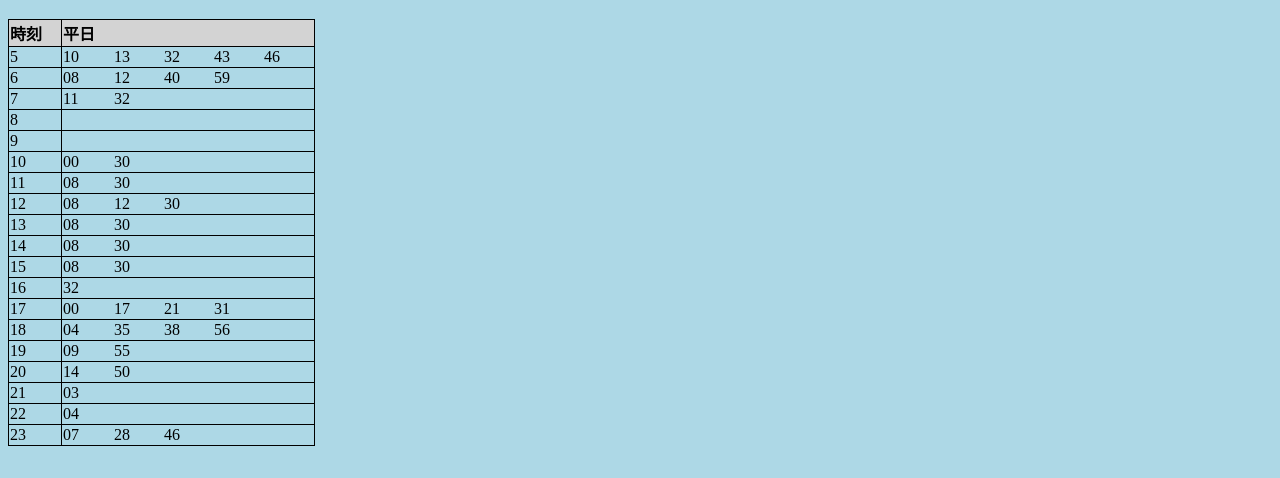
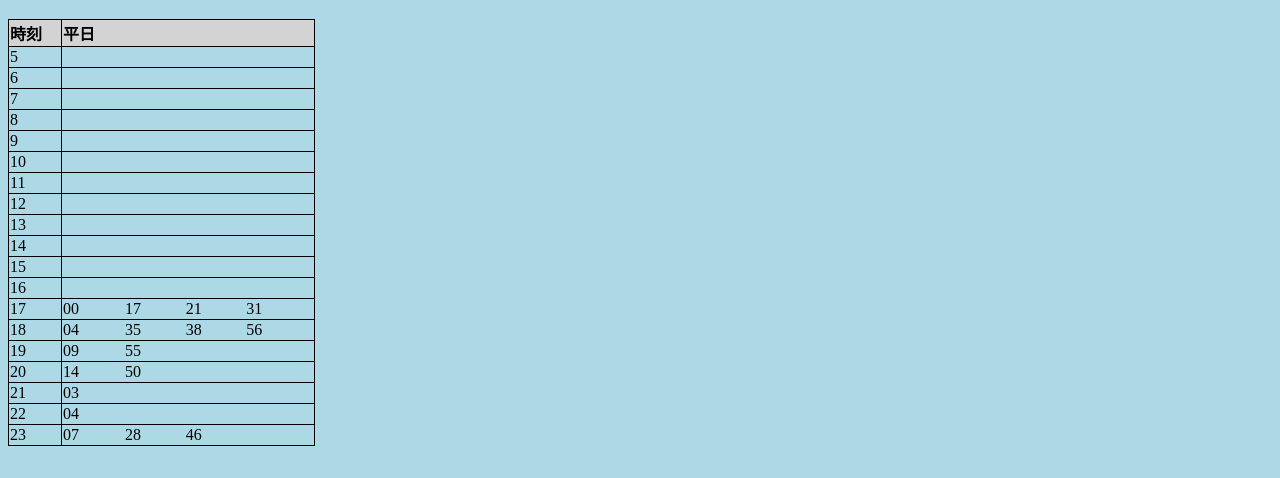
Before and after one commit to tatsuichi/tatsuichi.github.io, a plain HTML site: page index.html in a window 1280 px wide. Shown: the part 72-550 px from the top of the page. Drawn offline with Linux system fonts and the light colour scheme; no server answers.

Commit message:
Update index.html

```diff
--- a/index.html
+++ b/index.html
@@ -15,24 +15,24 @@
         </tr>
         <tr>
           <td class="hour">5</td>
-          <td class="min_other">10</td>
-          <td class="min_other">13</td>
-          <td class="min_other">32</td>
-          <td class="min_other">43</td>
-          <td class="min_right">46</td>
+          <td class="min_other"></td>
+          <td class="min_other"></td>
+          <td class="min_other"></td>
+          <td class="min_other"></td>
+          <td class="min_right"></td>
         </tr>
         <tr>
           <td class="hour">6</td>
-          <td class="min_other">08</td>
-          <td class="min_other">12</td>
-          <td class="min_other">40</td>
-          <td class="min_other">59</td>
+          <td class="min_other"></td>
+          <td class="min_other"></td>
+          <td class="min_other"></td>
+          <td class="min_other"></td>
           <td class="min_right"></td>
         </tr>
         <tr>
           <td class="hour">7</td>
-          <td class="min_other">11</td>
-          <td class="min_other">32</td>
+          <td class="min_other"></td>
+          <td class="min_other"></td>
           <td class="min_other"></td>
           <td class="min_other"></td>
           <td class="min_right"></td>
@@ -55,55 +55,55 @@
         </tr>
         <tr>
           <td class="hour">10</td>
-          <td class="min_other">00</td>
-          <td class="min_other">30</td>
+          <td class="min_other"></td>
+          <td class="min_other"></td>
           <td class="min_other"></td>
           <td class="min_other"></td>
           <td class="min_right"></td>
         </tr>
         <tr>
           <td class="hour">11</td>
-          <td class="min_other">08</td>
-          <td class="min_other">30</td>
+          <td class="min_other"></td>
+          <td class="min_other"></td>
           <td class="min_other"></td>
           <td class="min_other"></td>
           <td class="min_right"></td>
         </tr>
         <tr>
           <td class="hour">12</td>
-          <td class="min_other">08</td>
-          <td class="min_other">12</td>
-          <td class="min_other">30</td>
+          <td class="min_other"></td>
+          <td class="min_other"></td>
+          <td class="min_other"></td>
           <td class="min_other"></td>
           <td class="min_right"></td>
         </tr>
         <tr>
           <td class="hour">13</td>
-          <td class="min_other">08</td>
-          <td class="min_other">30</td>
+          <td class="min_other"></td>
+          <td class="min_other"></td>
           <td class="min_other"></td>
           <td class="min_other"></td>
           <td class="min_right"></td>
         </tr>
         <tr>
           <td class="hour">14</td>
-          <td class="min_other">08</td>
-          <td class="min_other">30</td>
+          <td class="min_other"></td>
+          <td class="min_other"></td>
           <td class="min_other"></td>
           <td class="min_other"></td>
           <td class="min_right"></td>
         </tr>
         <tr>
           <td class="hour">15</td>
-          <td class="min_other">08</td>
-          <td class="min_other">30</td>
+          <td class="min_other"></td>
+          <td class="min_other"></td>
           <td class="min_other"></td>
           <td class="min_other"></td>
           <td class="min_right"></td>
         </tr>
         <tr>
           <td class="hour">16</td>
-          <td class="min_other">32</td>
+          <td class="min_other"></td>
           <td class="min_other"></td>
           <td class="min_other"></td>
           <td class="min_other"></td>
```
